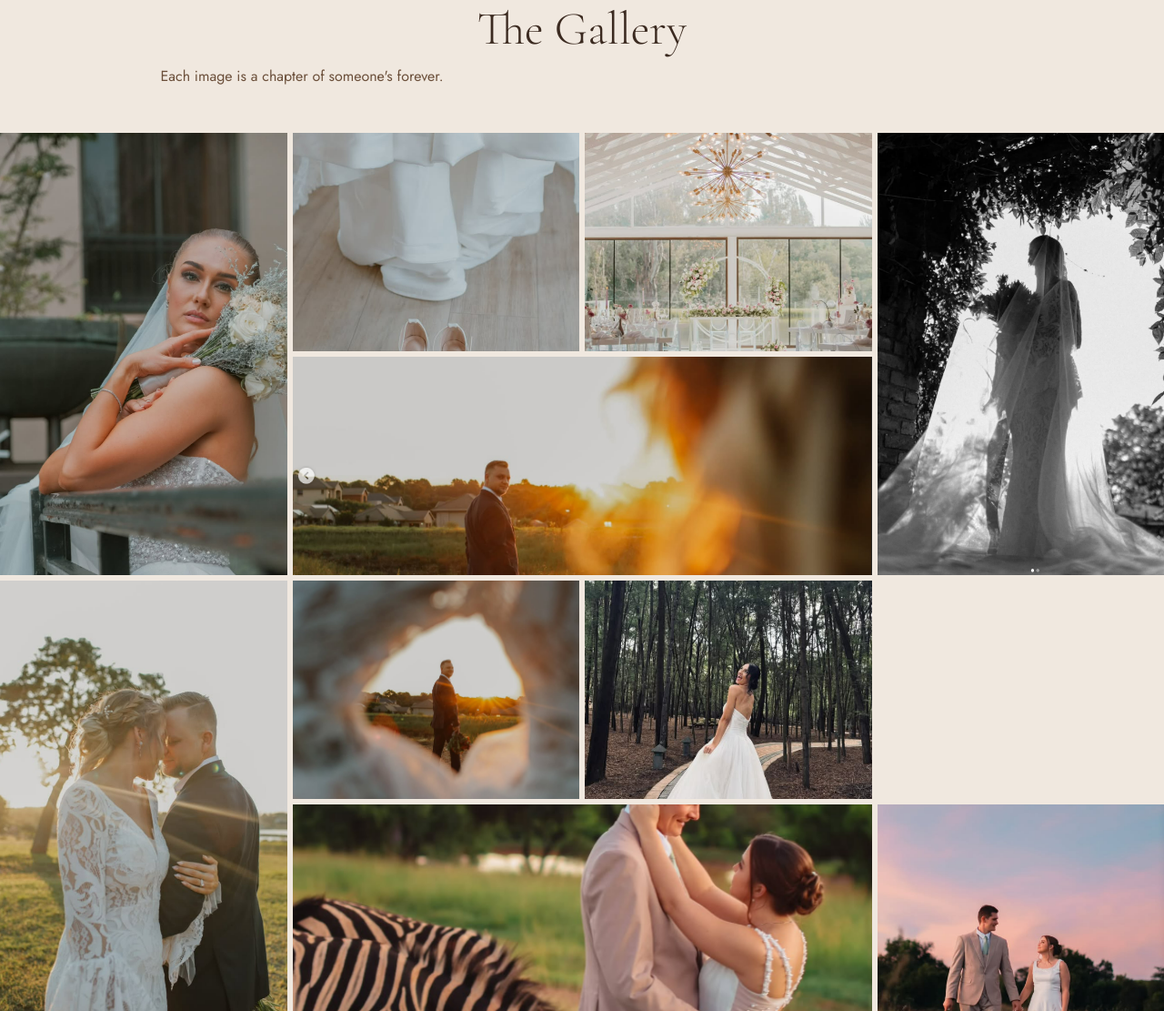
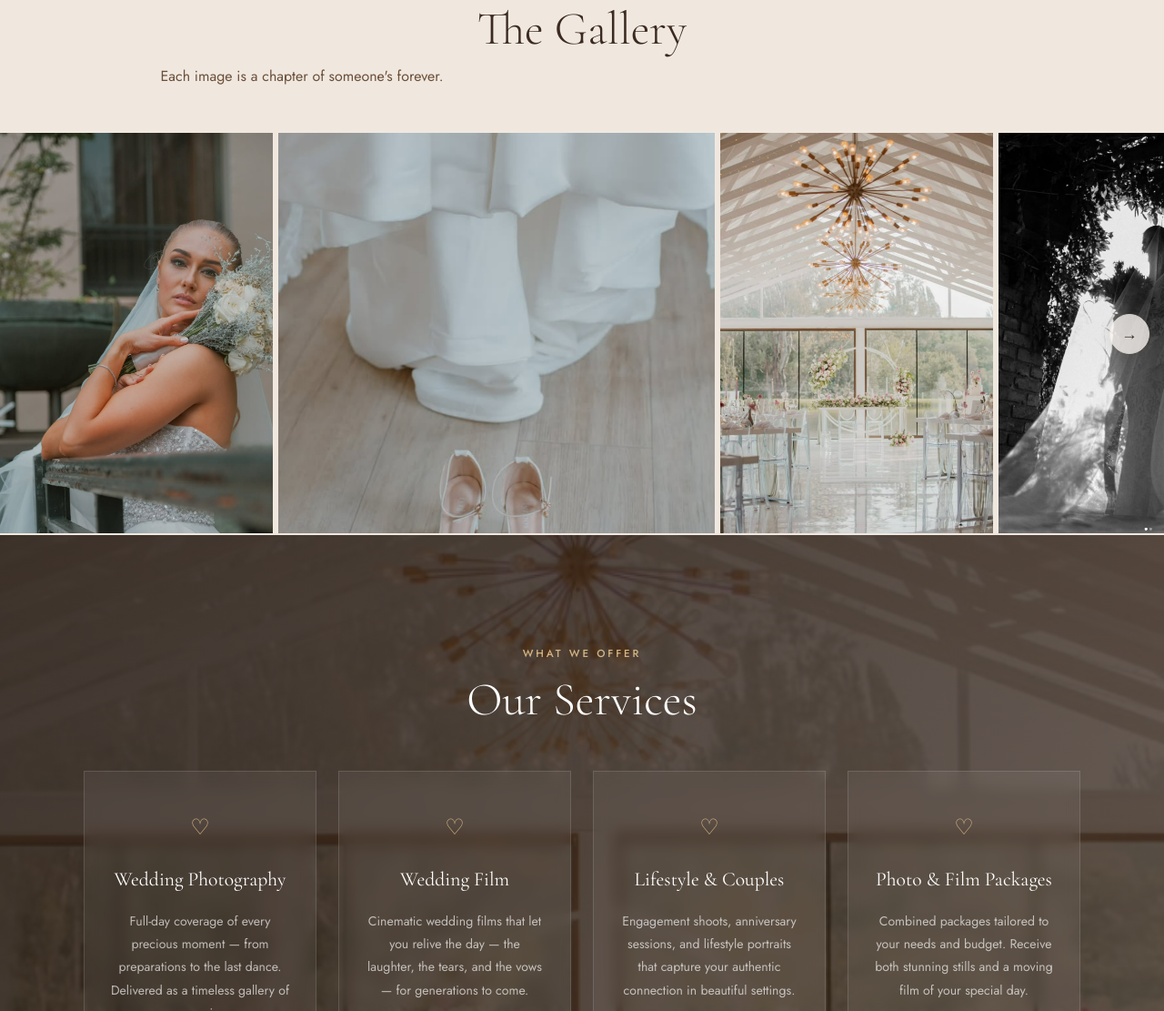
Before and after one commit to everlastingfocus/everlastingfocus.github.io, a plain HTML site: page index.html in a window 1280 px wide. Shown: the part 1689-2800 px from the top of the page at 91% size. Drawn offline with nearby package versions, Linux system fonts and the light colour scheme.

Commit message:
Add files via upload

```diff
--- a/index.html
+++ b/index.html
@@ -82,12 +82,14 @@
       <p class="section-sub">Each image is a chapter of someone's forever.</p>
     </div>
 
-    <div class="gallery-grid">
-      <div class="gallery-item tall" data-src="bride-portrait.png" data-caption="Bridal Portrait">
+    <div class="gallery-scroll-wrap">
+      <button class="gallery-arrow gallery-arrow-prev" aria-label="Scroll left">&#8592;</button>
+      <div class="gallery-track">
+        <div class="gallery-item" data-src="bride-portrait.png" data-caption="Bridal Portrait">
           <img src="bride-portrait.png" alt="Bridal Portrait" />
           <div class="gallery-overlay"><span>View</span></div>
         </div>
-      <div class="gallery-item" data-src="wedding-details.png" data-caption="Wedding Details">
+        <div class="gallery-item wide" data-src="wedding-details.png" data-caption="Wedding Details">
           <img src="wedding-details.png" alt="Wedding Details" />
           <div class="gallery-overlay"><span>View</span></div>
         </div>
@@ -95,7 +97,7 @@
           <img src="venue.png" alt="Venue" />
           <div class="gallery-overlay"><span>View</span></div>
         </div>
-      <div class="gallery-item tall" data-src="silhouette.png" data-caption="Silhouette">
+        <div class="gallery-item" data-src="silhouette.png" data-caption="Silhouette">
           <img src="silhouette.png" alt="Silhouette" />
           <div class="gallery-overlay"><span>View</span></div>
         </div>
@@ -103,7 +105,7 @@
           <img src="golden-hour.png" alt="Golden Hour" />
           <div class="gallery-overlay"><span>View</span></div>
         </div>
-      <div class="gallery-item tall" data-src="first-kiss.png" data-caption="First Kiss">
+        <div class="gallery-item" data-src="first-kiss.png" data-caption="First Kiss">
           <img src="first-kiss.png" alt="First Kiss" />
           <div class="gallery-overlay"><span>View</span></div>
         </div>
@@ -111,11 +113,11 @@
           <img src="framed-moments.png" alt="Framed in Nature" />
           <div class="gallery-overlay"><span>View</span></div>
         </div>
-      <div class="gallery-item" data-src="forest-bride.png" data-caption="Forest Gown">
+        <div class="gallery-item wide" data-src="forest-bride.png" data-caption="Forest Gown">
           <img src="forest-bride.png" alt="Forest Gown" />
           <div class="gallery-overlay"><span>View</span></div>
         </div>
-      <div class="gallery-item wide" data-src="safari-love.png" data-caption="Safari Love">
+        <div class="gallery-item" data-src="safari-love.png" data-caption="Safari Love">
           <img src="safari-love.png" alt="Safari Love" />
           <div class="gallery-overlay"><span>View</span></div>
         </div>
@@ -127,10 +129,12 @@
           <img src="bride-glow.png" alt="Bridal Glow" />
           <div class="gallery-overlay"><span>View</span></div>
         </div>
-      <div class="gallery-item tall" data-src="under-tree.png" data-caption="Under the Tree">
+        <div class="gallery-item wide" data-src="under-tree.png" data-caption="Under the Tree">
           <img src="under-tree.png" alt="Under the Tree" />
           <div class="gallery-overlay"><span>View</span></div>
         </div>
+      </div>
+      <button class="gallery-arrow gallery-arrow-next" aria-label="Scroll right">&#8594;</button>
     </div>
   </section>
 
@@ -291,7 +295,7 @@
           <p>We work with you, not around you. We listen, adapt, and shape the experience to fit your energy. Whether your day is slow and intimate or full of movement, the approach remains the same: honest, unobtrusive, and deeply human.</p>
         </div>
       </div>
-      <div class="process-cta reveal">
+      <div class="process-cta">
         <a href="#contact" class="btn-solid">Let's Connect</a>
       </div>
     </div>
--- a/script.js
+++ b/script.js
@@ -83,20 +83,50 @@ function showLb(index) {
   }, 180);
 }
 
-/* Gallery tap vs hover handling */
+/* Gallery click → lightbox */
 galleryItems.forEach((item, i) => {
-  let tapped = false;
   item.addEventListener('click', () => openLightbox(i));
+});
 
-  /* On touch devices: first tap highlights, second opens */
-  item.addEventListener('touchstart', () => {
-    if (!tapped) {
-      tapped = true;
-      item.querySelector('.gallery-overlay').style.opacity = '1';
-      setTimeout(() => { tapped = false; }, 1800);
-    }
-  }, { passive: true });
-});
+/* Gallery — drag to scroll */
+(function () {
+  const track = document.querySelector('.gallery-track');
+  const btnPrev = document.querySelector('.gallery-arrow-prev');
+  const btnNext = document.querySelector('.gallery-arrow-next');
+  if (!track) return;
+
+  let isDragging = false, startX = 0, scrollLeft = 0;
+
+  track.addEventListener('mousedown', e => {
+    isDragging = true;
+    track.classList.add('dragging');
+    startX = e.pageX - track.offsetLeft;
+    scrollLeft = track.scrollLeft;
+  });
+  document.addEventListener('mouseup', () => {
+    isDragging = false;
+    track.classList.remove('dragging');
+  });
+  document.addEventListener('mousemove', e => {
+    if (!isDragging) return;
+    e.preventDefault();
+    const x = e.pageX - track.offsetLeft;
+    track.scrollLeft = scrollLeft - (x - startX) * 1.4;
+  });
+
+  /* Arrow buttons */
+  const scrollBy = 600;
+  btnPrev.addEventListener('click', () => track.scrollBy({ left: -scrollBy, behavior: 'smooth' }));
+  btnNext.addEventListener('click', () => track.scrollBy({ left:  scrollBy, behavior: 'smooth' }));
+
+  /* Hide/show arrows based on scroll position */
+  function updateArrows() {
+    btnPrev.classList.toggle('hidden', track.scrollLeft <= 10);
+    btnNext.classList.toggle('hidden', track.scrollLeft >= track.scrollWidth - track.clientWidth - 10);
+  }
+  track.addEventListener('scroll', updateArrows, { passive: true });
+  updateArrows();
+})();
 
 lbClose.addEventListener('click', closeLightbox);
 lbPrev.addEventListener('click', (e) => { e.stopPropagation(); showLb(lbIndex - 1); });
@@ -227,7 +257,7 @@ form.addEventListener('submit', e => {
   btn.disabled = true;
 
   setTimeout(() => {
-    feedback.textContent = '✓ Thank you! We'll be in touch soon to start planning your story.';
+    feedback.textContent = "\u2713 Thank you! We\u2019ll be in touch soon to start planning your story.";
     feedback.classList.add('success');
     form.reset();
     btn.textContent = 'Send Enquiry';
--- a/styles.css
+++ b/styles.css
@@ -377,19 +377,34 @@ h2.light { color: var(--white); }
 #gallery .container { text-align: center; margin-bottom: 3rem; }
 #gallery h2 { margin-bottom: 0.5rem; }
 
-.gallery-grid {
-  display: grid;
-  grid-template-columns: repeat(4, 1fr);
-  grid-auto-rows: 240px;
+/* Gallery horizontal scroll */
+.gallery-scroll-wrap {
+  position: relative;
+}
+.gallery-track {
+  display: flex;
   gap: 6px;
+  overflow-x: auto;
+  overflow-y: hidden;
+  scroll-snap-type: x mandatory;
+  -webkit-overflow-scrolling: touch;
+  scrollbar-width: none;        /* Firefox */
+  cursor: grab;
+  padding-bottom: 2px;          /* prevent clipping box-shadow */
 }
+.gallery-track::-webkit-scrollbar { display: none; }
+.gallery-track.dragging { cursor: grabbing; scroll-snap-type: none; }
+
 .gallery-item {
   position: relative;
   overflow: hidden;
   cursor: pointer;
+  flex-shrink: 0;
+  width: 300px;
+  height: 440px;
+  scroll-snap-align: start;
 }
-.gallery-item.tall  { grid-row: span 2; }
-.gallery-item.wide  { grid-column: span 2; }
+.gallery-item.wide { width: 480px; }
 
 .gallery-item img {
   transition: transform 0.65s ease;
@@ -417,6 +432,31 @@ h2.light { color: var(--white); }
   border: 1px solid rgba(255,255,255,0.7);
   padding: 0.5rem 1.2rem;
 }
+
+/* Arrow buttons */
+.gallery-arrow {
+  position: absolute;
+  top: 50%;
+  transform: translateY(-50%);
+  z-index: 10;
+  background: rgba(250,246,241,0.92);
+  border: 1px solid var(--cream-dark);
+  color: var(--mocha);
+  width: 44px; height: 44px;
+  border-radius: 50%;
+  font-size: 1.1rem;
+  display: flex;
+  align-items: center;
+  justify-content: center;
+  cursor: pointer;
+  box-shadow: 0 4px 16px rgba(59,42,32,0.12);
+  transition: background var(--transition), color var(--transition), opacity var(--transition);
+  opacity: 0.85;
+}
+.gallery-arrow:hover { background: var(--gold); color: var(--white); opacity: 1; }
+.gallery-arrow-prev { left: 1rem; }
+.gallery-arrow-next { right: 1rem; }
+.gallery-arrow.hidden { opacity: 0; pointer-events: none; }
 
 /* ─────────────────────────────────────────────
    LIGHTBOX
@@ -1062,13 +1102,9 @@ button, a, input, select, textarea {
   .about-text .about-names { text-align: center; }
   .about-text .btn-solid { display: block; text-align: center; }
 
-  /* Gallery */
-  .gallery-grid {
-    grid-template-columns: repeat(2, 1fr);
-    grid-auto-rows: 200px;
-  }
-  .gallery-item.wide  { grid-column: span 2; }
-  .gallery-item.tall  { grid-row: span 2; }
+  /* Gallery — smaller items on tablet */
+  .gallery-item { width: 240px; height: 360px; }
+  .gallery-item.wide { width: 380px; }
 
   /* Packages */
   .packages-grid { grid-template-columns: 1fr; max-width: 480px; margin: 0 auto; }
@@ -1121,14 +1157,12 @@ button, a, input, select, textarea {
   .about-text p { font-size: 0.93rem; }
   .section-sub { font-size: 0.93rem; margin-bottom: 2rem; }
 
-  /* Gallery — show hint overlay on mobile (no hover) */
-  .gallery-grid {
-    grid-template-columns: 1fr 1fr;
-    grid-auto-rows: 150px;
-    gap: 4px;
-  }
-  .gallery-item.tall { grid-row: span 2; }
-  .gallery-item.wide { grid-column: span 2; }
+  /* Gallery — mobile sizes, show overlay hint */
+  .gallery-item { width: 200px; height: 300px; }
+  .gallery-item.wide { width: 300px; }
+  .gallery-arrow { width: 36px; height: 36px; font-size: 0.9rem; }
+  .gallery-arrow-prev { left: 0.5rem; }
+  .gallery-arrow-next { right: 0.5rem; }
   .gallery-overlay {
     opacity: 1;
     background: rgba(59,42,32,0.18);
```
Lines whose indentation alone changed are shown as unchanged.
